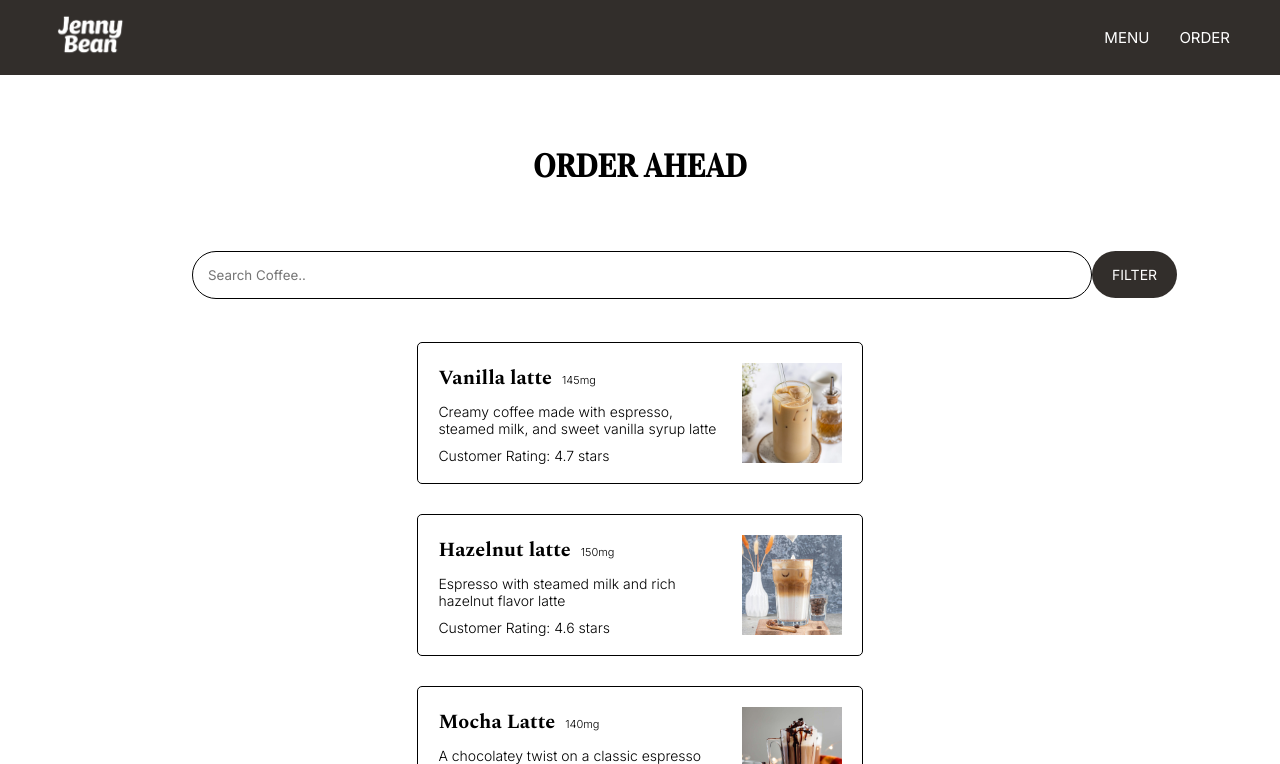
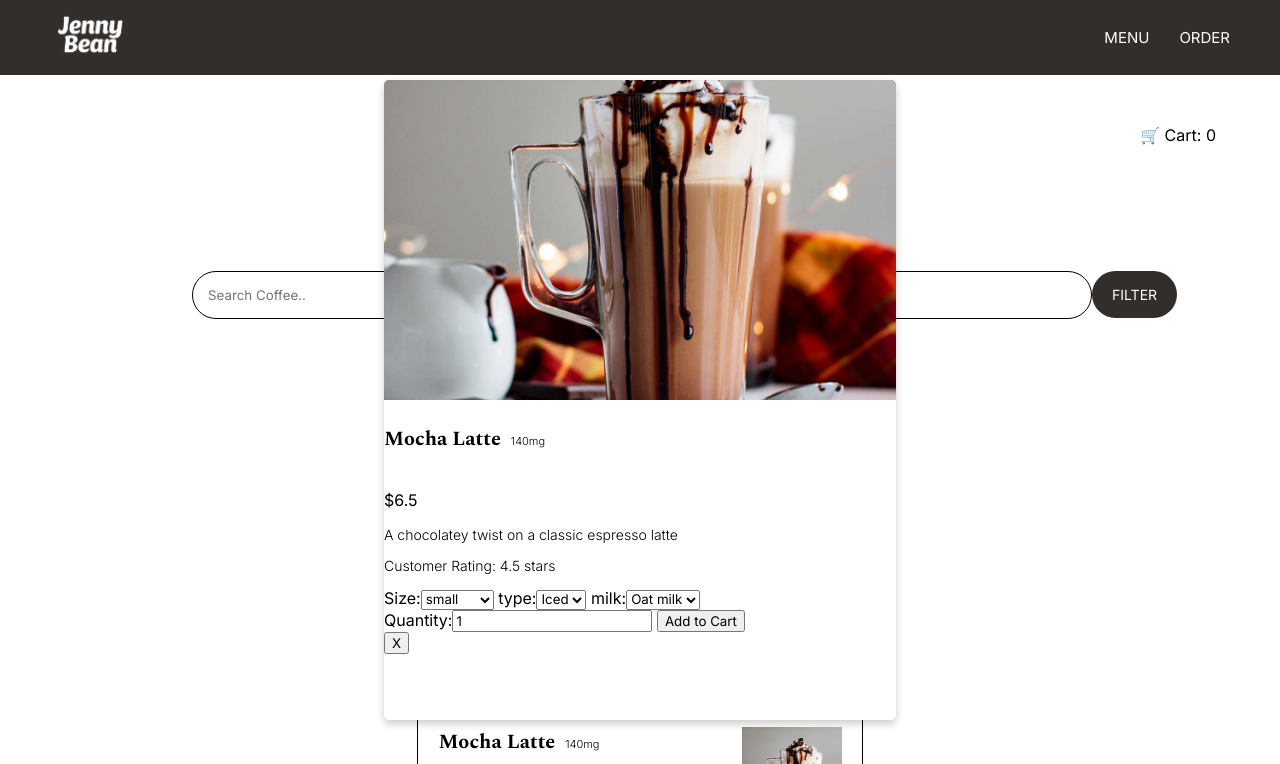
Before and after one commit to jennyhwaang/snap-project, a plain HTML site: page order.html in a window 1280 px wide. Both pictures are taken after a click on the element 640 px from the left and 757 px from the top of the page. Shown: the top 764 px of the page. Drawn offline with nearby package versions, Linux system fonts and the light colour scheme.

Commit message:
pop up display done
made a pop up display for the menu

```diff
--- a/javascripts/data.js
+++ b/javascripts/data.js
@@ -80,7 +80,7 @@ let coffeearray = [
     milk: ["none"],
     caffeine: "250",
     rating: "4.2",
-    description: "Cold brew infused with nitrogen for a creamy texture",
+    description: "cold brew infused with nitrogen for a creamy texture",
     ingredients: "nitro cold brew coffee",
     image: "assets/nitrocoldbrew.webp",
   },
@@ -177,7 +177,7 @@ let coffeearray = [
     milk: ["Oat milk", "Almond", "Dairy", "Soy"],
     caffeine: "95",
     rating: "3.4",
-    description: "Spiced black tea with steamed milk, cozy and aromatic",
+    description: "Spiced with steamed milk, cozy and aromatic latte",
     ingredients: "Chai tea and steamed milk",
     image: "assets/chai.webp",
   },
@@ -190,7 +190,7 @@ let coffeearray = [
     caffeine: "75",
     rating: "3.5",
     description:
-      "A fall favorite with pumpkin, cinnamon, nutmeg, and clove flavors",
+      "A fall favorite with pumpkin, cinnamon, nutmeg, and clove flavors latte",
     ingredients:
       "Espresso, steamed milk, pumpkin spice syrup, whipped cream, and pumpkin spice syrup",
     image: "assets/pumpkin.webp",
@@ -204,7 +204,7 @@ let coffeearray = [
     caffeine: "45",
     rating: "4.3",
     description:
-      "Bold and refreshing brewed black tea, served chilled over ice",
+      "Bold and refreshing brewed black tea , served chilled over ice",
     ingredients: "Black tea",
     image: "assets/blacktea.webp",
   },
@@ -243,7 +243,7 @@ let coffeearray = [
     caffeine: "85",
     rating: "5.0",
     description:
-      "Tangy, creamy Yakult mixed with refreshing green tea over ice",
+      "Tangy, creamy Yakult mixed with refreshing green iced tea over ice",
     ingredients: "Green Tea and Yakult",
     image: "assets/greentea.jpg",
   },
@@ -256,7 +256,7 @@ let coffeearray = [
     caffeine: "100",
     rating: "3.5",
     description:
-      "Floral and calming, made with lavender syrup, espresso, and steamed milk",
+      "Floral and calming Latte, made with lavender syrup, espresso, and steamed milk",
     ingredients: "Espresso, steamed milk, and lavender syrup",
     image: "assets/lav.jpg",
   },
--- /dev/null
+++ b/javascripts/popup.js
@@ -0,0 +1,67 @@
+const modal = document.querySelector(".pop-up-container");
+
+const cartCountElement = document.getElementById("cart-count");
+const addToCartBtn = modal.querySelector(".add-to-cart");
+const quantityInput = modal.querySelector(".quantity-input");
+
+let cartCount = 0;
+
+addToCartBtn.onclick = () => {
+  console.log("clicked");
+  const quantity = parseInt(quantityInput.value);
+  if (isNaN(quantity) || quantity <= 0) return;
+
+  cartCount += quantity;
+  cartCountElement.textContent = cartCount;
+
+  modal.style.display = "none";
+};
+
+modal.querySelector(".close-btn").addEventListener("click", () => {
+  modal.style.display = "none";
+});
+
+function populatePopup(card, coffee) {
+  card.addEventListener("click", () => {
+    modal.querySelector("img").src = coffee.image;
+    modal.querySelector("[data-coffee-name]").textContent = coffee.name;
+    modal.querySelector("[data-price]").textContent = "$" + coffee.price;
+    modal.querySelector("[data-caffeine]").textContent = coffee.caffeine + "mg";
+    modal.querySelector("[data-description]").textContent = coffee.description;
+    modal.querySelector("[data-ingredients]").textContent = coffee.ingredients;
+    modal.querySelector("[data-rating]").textContent =
+      "Customer Rating: " + coffee.rating + " stars";
+
+    const sizeSelect = modal.querySelector("[data-size]");
+    const typeSelect = modal.querySelector("[data-type]");
+    const milkSelect = modal.querySelector("[data-milk]"); // Clear previous options
+
+    sizeSelect.innerHTML = "";
+    typeSelect.innerHTML = "";
+    milkSelect.innerHTML = ""; // Populate size
+
+    coffee.size.forEach((size) => {
+      const option = document.createElement("option");
+      option.value = size.toLowerCase();
+      option.textContent = size;
+      sizeSelect.appendChild(option);
+    }); // Populate type
+
+    coffee.type.forEach((type) => {
+      const option = document.createElement("option");
+      option.value = type.toLowerCase();
+      option.textContent = type;
+      typeSelect.appendChild(option);
+    }); // Populate milk
+
+    coffee.milk.forEach((milk) => {
+      const option = document.createElement("option");
+      option.value = milk.toLowerCase();
+      option.textContent = milk;
+      milkSelect.appendChild(option);
+    });
+
+    quantityInput.value = 1;
+    modal.style.display = "block";
+  });
+}
--- a/javascripts/search.js
+++ b/javascripts/search.js
@@ -54,6 +54,9 @@ let users = coffeearray.map((coffee) => {
     milkList.appendChild(option);
   });
 
+  // For pop up modal, taken from popup.js
+  populatePopup(card, coffee);
+
   userCardContainer.append(card);
   return {
     name: coffee.name,
--- a/order.html
+++ b/order.html
@@ -32,6 +32,7 @@
     <!-- JS scripts (in order!) -->
     <!-- defer = load it last -->
     <script src="javascripts/data.js" defer></script>
+    <script src="javascripts/popup.js" defer></script>
     <script src="javascripts/search.js" defer></script>
     <script src="javascripts/filter.js" defer></script>
     <script src="javascripts/filtermenu.js" defer></script>
@@ -49,6 +50,8 @@
     </header>
 
     <div class="main-content">
+      <div class="cart-counter">🛒 Cart: <span id="cart-count">0</span></div>
+
       <h1>ORDER AHEAD</h1>
 
       <div class="order-options">
@@ -81,6 +84,9 @@
                   type="checkbox"
                   value=" chocolate "
                 />non-caffeine</label
+              >
+              <label
+                ><input type="checkbox" value="cold brew " />cold brew</label
               >
             </div>
 
@@ -122,6 +128,32 @@
       </template>
     </div>
 
+    <div class="pop-up-container">
+      <img src="" />
+
+      <div class="name-container">
+        <p class="coffee-name" data-coffee-name>Drink Name</p>
+        <p class="caffeine" data-caffeine>Drink Caffeine</p>
+      </div>
+
+      <p class="pop-up-price" data-price>Drink Price</p>
+      <p class="description" data-description>Drink Description</p>
+      <p class="ingredients" data-ingredients>Ingredients</p>
+      <p class="rating" data-rating>Rating</p>
+
+      <label> Size:<select data-size></select> </label>
+      <label> type:<select data-type></select> </label>
+      <label> milk:<select data-milk></select> </label>
+      <br />
+
+      <label
+        >Quantity:<input type="number" class="quantity-input" min="1" value="1"
+      /></label>
+      <button class="add-to-cart">Add to Cart</button>
+      <br />
+      <button class="close-btn">X</button>
+    </div>
+
     <footer>
       <p><b>© 2025 Jenny Bean.</b></p>
       <p>
--- a/styles/order.css
+++ b/styles/order.css
@@ -135,3 +135,32 @@
 .hide {
   display: none;
 }
+
+body {
+  position: relative;
+}
+
+.pop-up-container {
+  position: fixed;
+  top: 50%;
+  left: 50%;
+  transform: translate(-50%, -50%);
+  background-color: white;
+  width: 40%;
+  height: 80%;
+  border-radius: 5px;
+  overflow: hidden;
+  box-shadow: 0 4px 8px rgba(0, 0, 0, 0.2);
+}
+
+.pop-up-container img {
+  width: 100%;
+  background-color: aqua;
+  height: 50%;
+  object-fit: cover;
+}
+
+.cart-counter {
+  width: 90%;
+  text-align: right;
+}
```
Also changed, not shown: assets/Jenny Bean.jpg.
